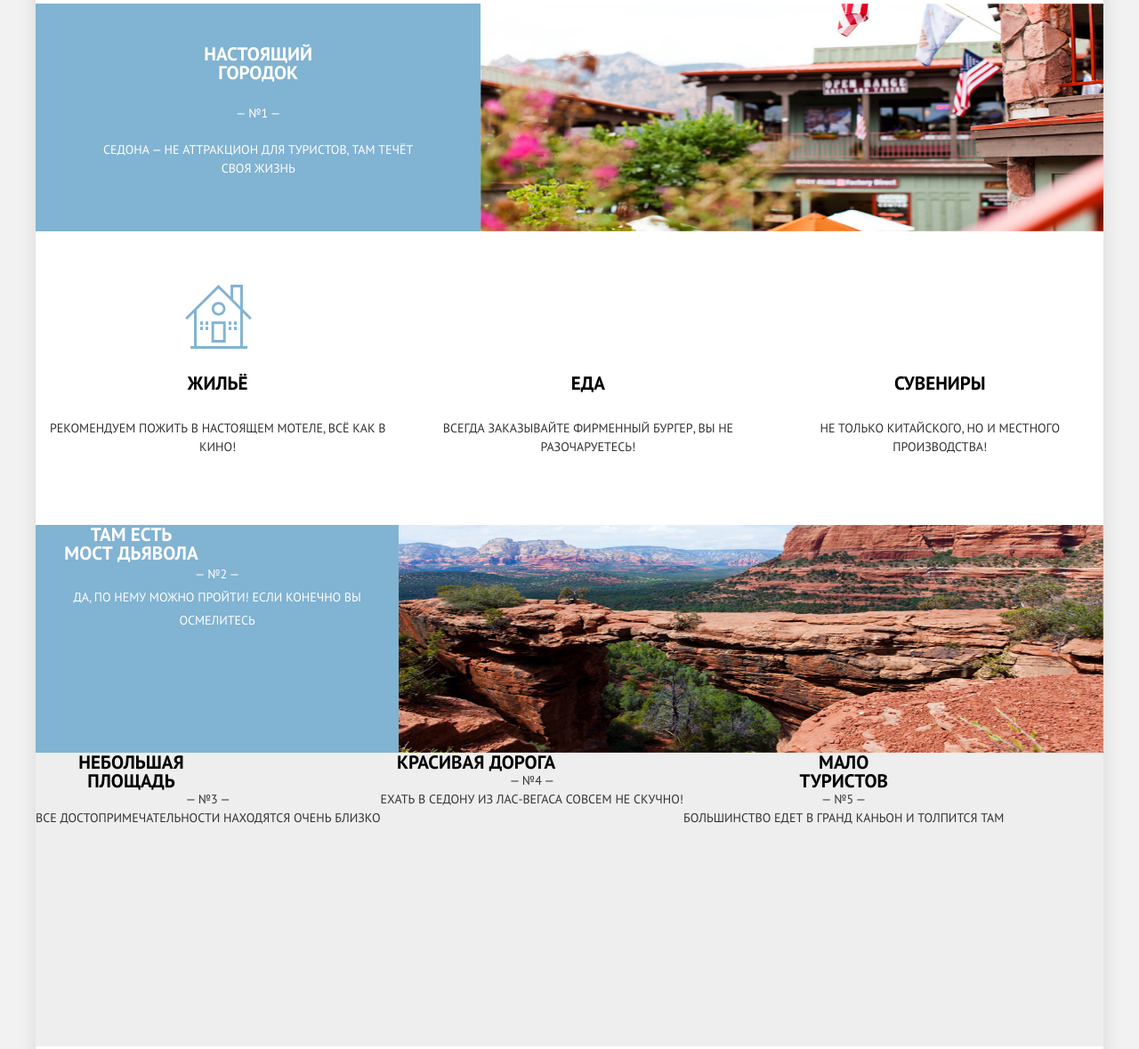
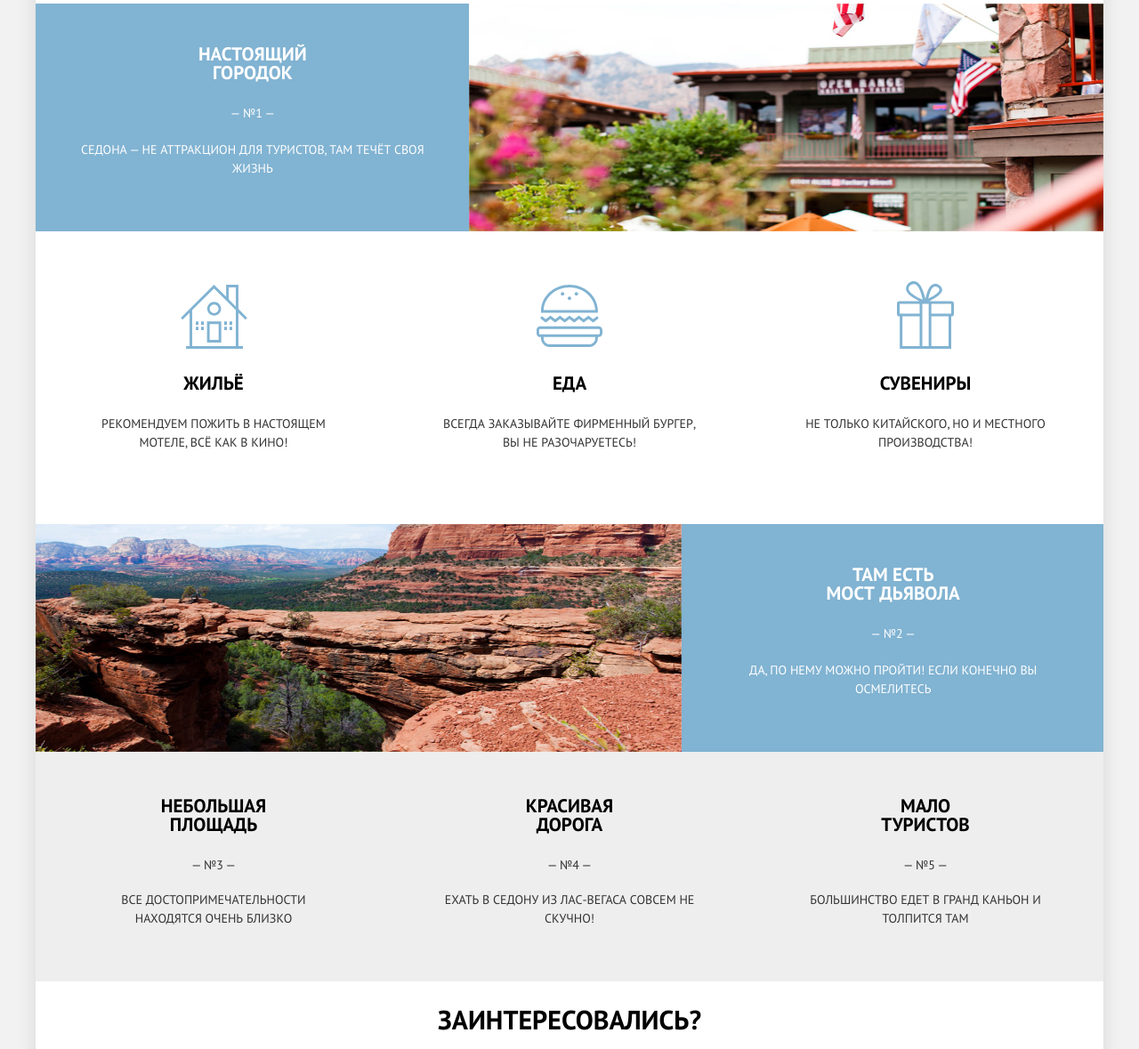
Before and after one commit to geoniced/546091-sedona-27, a plain HTML site: page index.html in a window 1280 px wide. Shown: the part 778-1957 px from the top of the page at 89% size. Drawn offline with Linux system fonts and the light colour scheme.

Commit message:
Сделал стили для промо

```diff
--- a/css/style.css
+++ b/css/style.css
@@ -202,7 +202,7 @@ a {
 }
 
 .features h3 {
-  width: 215px;
+  width: 175px;
   margin: 0;
 
   font-size: 21px;
@@ -225,14 +225,18 @@ a {
   background-color: #81b3d2;
 }
 
+.features-item-picture-reversed .features-item-picture-info {
+  order: 1;
+}
+
 .features-item-picture-info {
   display: flex;
   flex-direction: column;
   align-items: center;
 
   padding-top: 46px;
-  padding-left: 60px;
-  padding-right: 60px;
+  padding-left: 50px; /* was 60 l/r */
+  padding-right: 49px;
   padding-bottom: 64px;
 }
 
@@ -257,6 +261,7 @@ a {
 
 .features-items-list {
   display: flex;
+  justify-content: space-around;
 
   margin: 0;
   padding: 0;
@@ -265,27 +270,43 @@ a {
   list-style: none;
 }
 
+.features-items-list h3 {
+  padding-top: 50px;
+  margin-bottom: 25px;
+}
+
 .features-items-list li {
   display: flex;
-  height: 330px;
   flex-direction: column;
   align-items: center;
 }
 
 .features-items-list p {
+  width: 285px;
   line-height: 21px;
   color: #333333;
+}
+
+.features-item p:first-of-type {
+  margin-bottom: 18px;
+}
+
+.features-item p:last-of-type {
+  margin-bottom: 60px;
 }
 
 .features-items-list-icons {
   background-color: #ffffff;
 }
 
+.features-items-list-icons p {
+  margin-bottom: 81px;
+}
+
 .features-items-list-icons .features-icons-heading {
   position: relative;
 
   padding-top: 160px;
-  margin-bottom: 30px;
 }
 
 .features-icons-heading::before {
@@ -302,11 +323,23 @@ a {
 
   background-position: 0 0;
   background-repeat: no-repeat;
-
 }
 
 .features-living::before {
-  background-image: url("../img/icon-1.svg");;
+  background-image: url("../img/icon-1.svg");
+}
+
+.features-food::before {
+  background-image: url("../img/icon-2.svg");
+}
+
+.features-souvenirs::before {
+  top: 56px;
+
+  height: 76px;
+  margin-left: -32px;
+
+  background-image: url("../img/icon-3.svg");
 }
 
 .booking {
--- a/index.html
+++ b/index.html
@@ -68,8 +68,8 @@
           </li>
         </ul>
 
-        <div class="features-item-picture reatures-item-picture-reversed">
-          <div>
+        <div class="features-item-picture features-item-picture-reversed">
+          <div class="features-item-picture-info">
             <h3>
               Там есть<br>
               Мост дьявола
@@ -83,18 +83,15 @@
         </div>
 
         <ul class="features-items-list">
-          <li>
-            <div>
+          <li class="features-item">
             <h3>Небольшая площадь</h3>
             <p>— №3 —</p>
             <p>
               Все достопримечательности
               находятся очень близко
             </p>
-            </div>
           </li>
-          <li>
-            <div>
+          <li class="features-item">
             <h3>
               Красивая
               дорога
@@ -104,9 +101,8 @@
               Ехать в Седону из Лас-Вегаса совсем
               не скучно!
             </p>
-            </div>
           </li>
-          <li>
+          <li class="features-item">
             <h3>
               Мало<br>
               туристов
```
Lines whose indentation alone changed are shown as unchanged.
